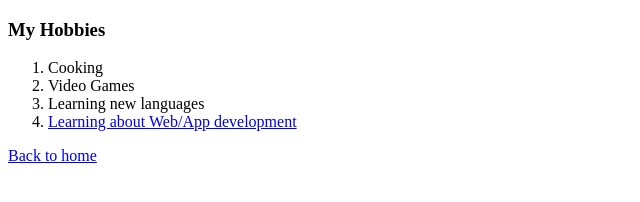
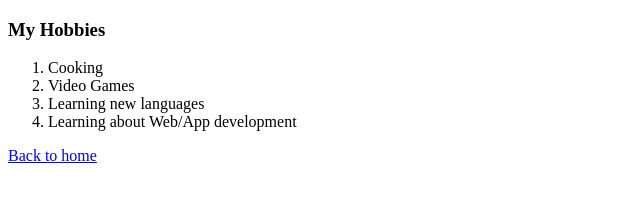
Before and after one commit to bigblock80/cv, a plain HTML site: page hobbies.html in a window 1280 px wide. Shown: the whole page, without its empty margins (0-640 px from the left). Drawn offline with Linux system fonts and the light colour scheme.

Commit message:
Add files via upload

```diff
--- a/hobbies.html
+++ b/hobbies.html
@@ -12,7 +12,7 @@
     <li>Cooking</li>
     <li>Video Games</li>
     <li>Learning new languages</li>
-    <li><a href="https://www.udemy.com/course/the-complete-web-development-bootcamp/">Learning about Web/App development</a></li>
+    <li>Learning about Web/App development</li>
   </ol>
   <a href="index.html">Back to home</a>
 </body>
```
Also changed, not shown: contact-me.html (+1 -1 lines).
